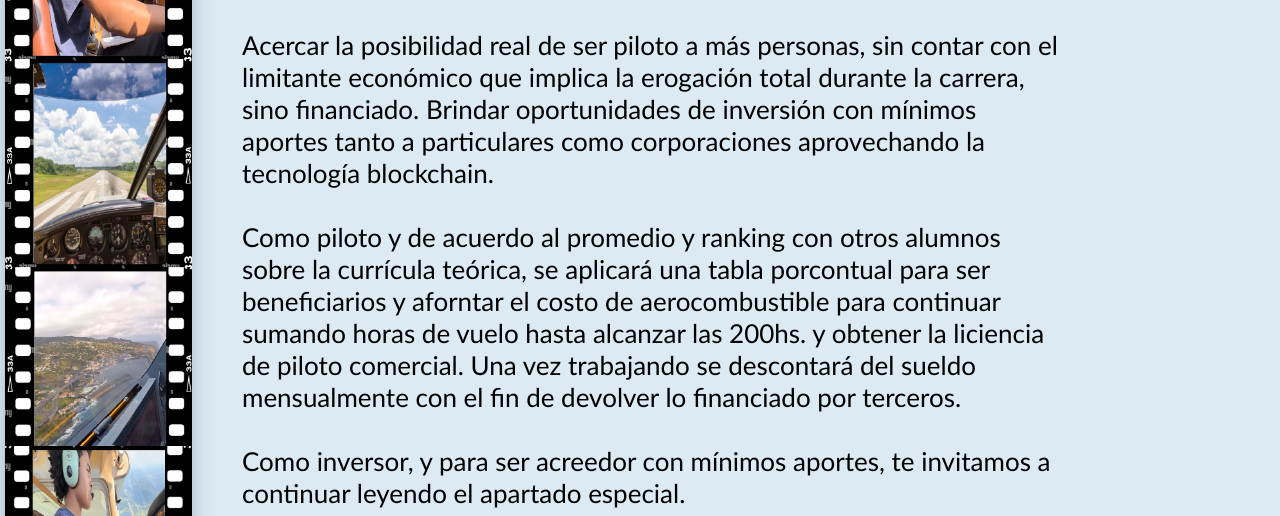
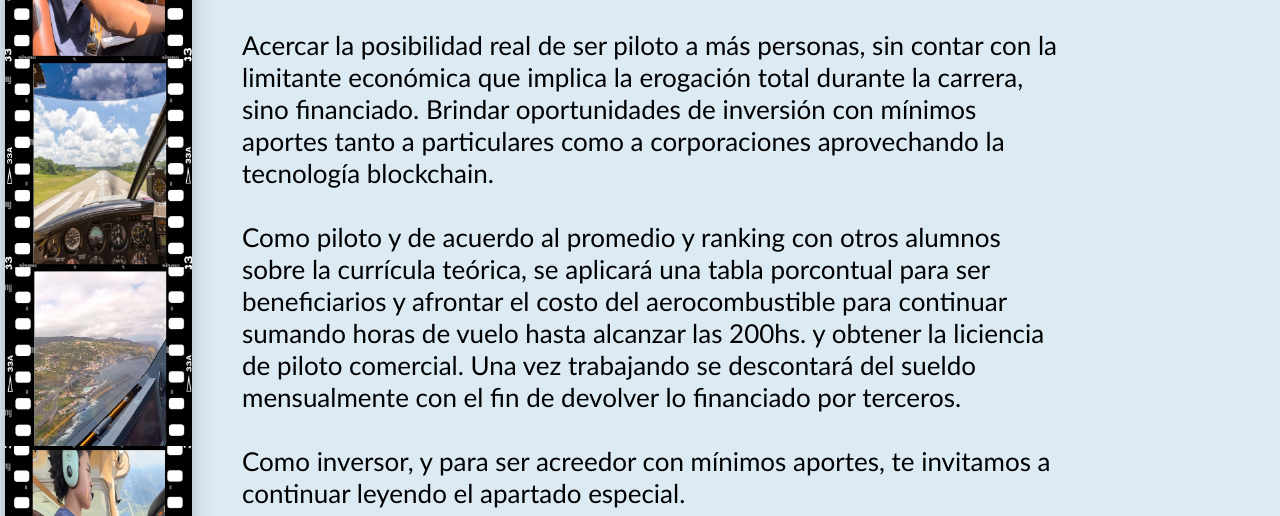
Before and after one commit to ArgusFink/all4sky-coder-dw58465, a website: page pages/mision.html in a window 1280 px wide. Shown: the part 284-800 px from the top of the page. Drawn offline with Linux system fonts and the light colour scheme.

Commit message:
Corrección texto en general

```diff
--- a/pages/mision.html
+++ b/pages/mision.html
@@ -41,9 +41,9 @@
 
                 <article id=artmis1>
                     <h2>Misión</h2><br>
-                    <p> Acercar la posibilidad real de ser piloto a más personas, sin contar con el limitante económico que implica la erogación total durante la carrera, sino financiado. Brindar oportunidades de inversión con mínimos aportes tanto a particulares como corporaciones aprovechando la tecnología blockchain.
+                    <p> Acercar la posibilidad real de ser piloto a más personas, sin contar con la limitante económica que implica la erogación total durante la carrera, sino financiado. Brindar oportunidades de inversión con mínimos aportes tanto a particulares como a corporaciones aprovechando la tecnología blockchain.
                     <br><br>
-                    Como piloto y de acuerdo al promedio y ranking con otros alumnos sobre la currícula teórica, se aplicará una tabla porcontual para ser beneficiarios y aforntar el costo de aerocombustible para continuar sumando horas de vuelo hasta alcanzar las 200hs. y obtener la liciencia de piloto comercial. Una vez trabajando se descontará del sueldo mensualmente con el fin de devolver lo financiado por terceros.
+                    Como piloto y de acuerdo al promedio y ranking con otros alumnos sobre la currícula teórica, se aplicará una tabla porcontual para ser beneficiarios y afrontar el costo del aerocombustible para continuar sumando horas de vuelo hasta alcanzar las 200hs. y obtener la liciencia de piloto comercial. Una vez trabajando se descontará del sueldo mensualmente con el fin de devolver lo financiado por terceros.
                     <br><br>
                     Como inversor, y para ser acreedor con mínimos aportes, te invitamos a continuar leyendo el apartado especial.
                     </p><br>
```
